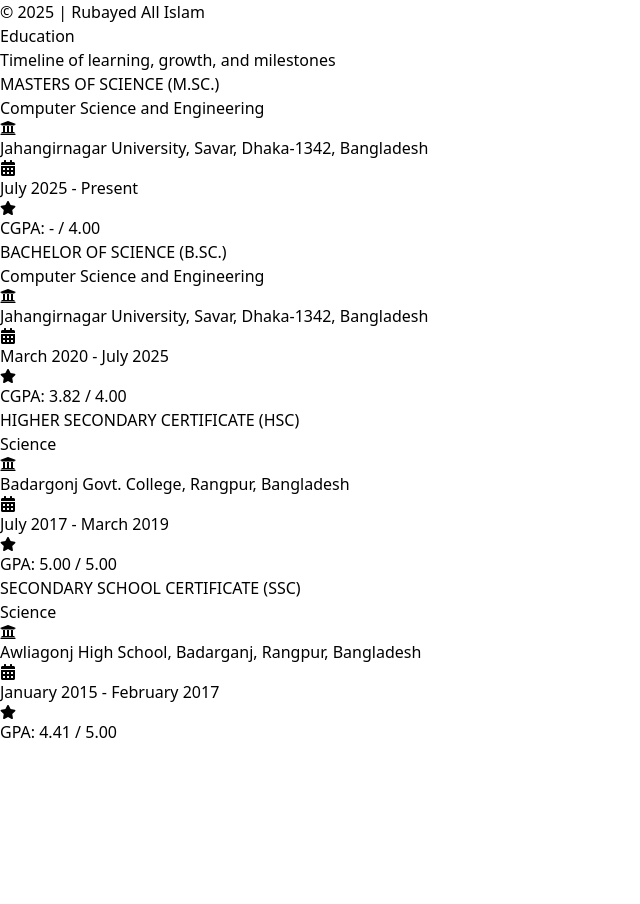
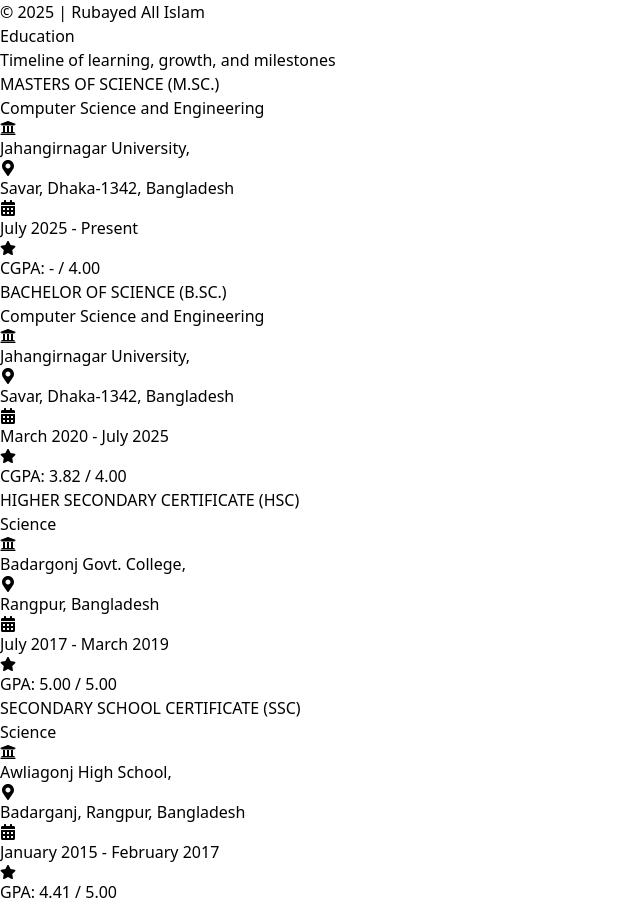
Before and after one commit to RubayedMunna/Portfolio, a React (Vite) app: page /education in a window 1280 px wide. Shown: the part 1127-2031 px from the top of the page, without its empty margins (0-640 px from the left). Before the commit the page ends 1871 px from the top, so only its background shows below. Built offline with nearby package versions, Linux system fonts and the light colour scheme.

Commit message:
css updated for About, Education and Experience components

```diff
--- a/src/components/Education/Education.jsx
+++ b/src/components/Education/Education.jsx
@@ -1,12 +1,13 @@
 import React, { useState } from 'react';
-import { FaGraduationCap, FaUniversity, FaCalendarAlt, FaStar } from 'react-icons/fa';
+import { FaGraduationCap, FaUniversity, FaCalendarAlt, FaStar, FaMapMarkerAlt } from 'react-icons/fa';
 
 function Education() {
     const [education] = useState([
         {
             degree: 'MASTERS OF SCIENCE (M.SC.)',
             department: 'Computer Science and Engineering',
-            institution: 'Jahangirnagar University, Savar, Dhaka-1342, Bangladesh',
+            institution: 'Jahangirnagar University',
+            address: 'Savar, Dhaka-1342, Bangladesh',
             gpa: 'CGPA: -',
             outof: '4.00',
             beginDate: 'July 2025',
@@ -15,7 +16,8 @@
         {
             degree: 'BACHELOR OF SCIENCE (B.SC.)',
             department: 'Computer Science and Engineering',
-            institution: 'Jahangirnagar University, Savar, Dhaka-1342, Bangladesh',
+            institution: 'Jahangirnagar University',
+            address: 'Savar, Dhaka-1342, Bangladesh',
             gpa: 'CGPA: 3.82',
             outof: '4.00',
             beginDate: 'March 2020',
@@ -24,7 +26,8 @@
         {
             degree: 'HIGHER SECONDARY CERTIFICATE (HSC)',
             department: 'Science',
-            institution: 'Badargonj Govt. College, Rangpur, Bangladesh',
+            institution: 'Badargonj Govt. College',
+            address: 'Rangpur, Bangladesh',
             gpa: 'GPA: 5.00',
             outof: '5.00',
             beginDate: 'July 2017',
@@ -33,7 +36,8 @@
         {
             degree: 'SECONDARY SCHOOL CERTIFICATE (SSC)',
             department: 'Science',
-            institution: 'Awliagonj High School, Badarganj, Rangpur, Bangladesh',
+            institution: 'Awliagonj High School',
+            address: 'Badarganj, Rangpur, Bangladesh',
             gpa: 'GPA: 4.41',
             outof: '5.00',
             beginDate: 'January 2015',
@@ -42,7 +46,6 @@
     ]);
 
     return (
-        // CHANGED: 'max-w-3xl' -> 'max-w-2xl' to bring everything closer to the center
         <div className="container mt-10 mx-auto px-4 max-w-2xl mb-20">
 
             {/* Header */}
@@ -84,14 +87,28 @@
                                 {edu.department}
                             </span>
 
-                            {/* Institution */}
-                            <div className="text-md text-gray-600 font-medium italic mb-2 flex items-center gap-2">
-                                <FaUniversity className="text-amber-600"/>
-                                {edu.institution}
+                            {/* Institution & Address Wrapper */}
+                            {/* Mobile: flex-col (stacked) | Desktop: flex-row (same line) */}
+                            <div className="flex flex-col md:flex-row md:items-center gap-1 md:gap-2 my-2 text-md text-gray-700">
+
+                                {/* Institution Name */}
+                                <div className="font-bold flex items-center gap-2">
+                                    <FaUniversity className="text-amber-600 text-lg"/>
+                                    {edu.institution}
+                                    {/* Comma: Hidden on Mobile, Visible on Desktop */}
+                                    <span className="hidden md:inline text-gray-800">,</span>
+                                </div>
+
+                                {/* Address */}
+                                <div className="text-sm md:text-md text-gray-500 italic flex items-center gap-2 md:gap-0">
+                                    {/* Icon: Visible on Mobile, Hidden on Desktop */}
+                                    <FaMapMarkerAlt className="text-amber-500/70 md:hidden"/>
+                                    {edu.address}
+                                </div>
                             </div>
 
                             {/* Badges Row (GPA & Date) */}
-                            <div className="flex flex-wrap gap-3 mb-6">
+                            <div className="flex flex-wrap gap-3 mb-6 mt-1">
                                 {/* Date Badge */}
                                 <span className="bg-slate-200 text-slate-700 px-3 py-1 rounded-md text-sm font-bold shadow-sm flex items-center gap-2">
                                     <FaCalendarAlt className="text-slate-500"/>
```
